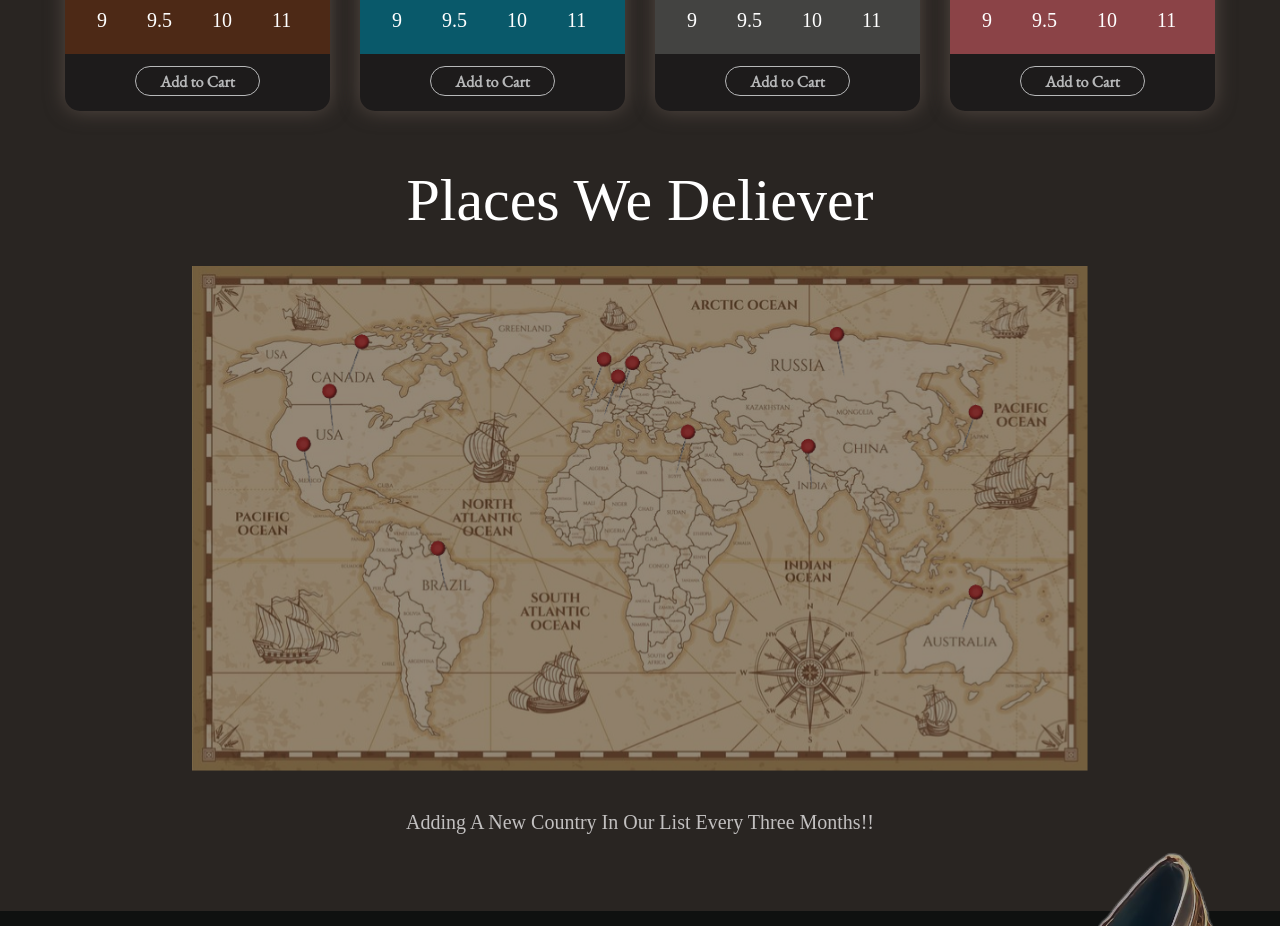
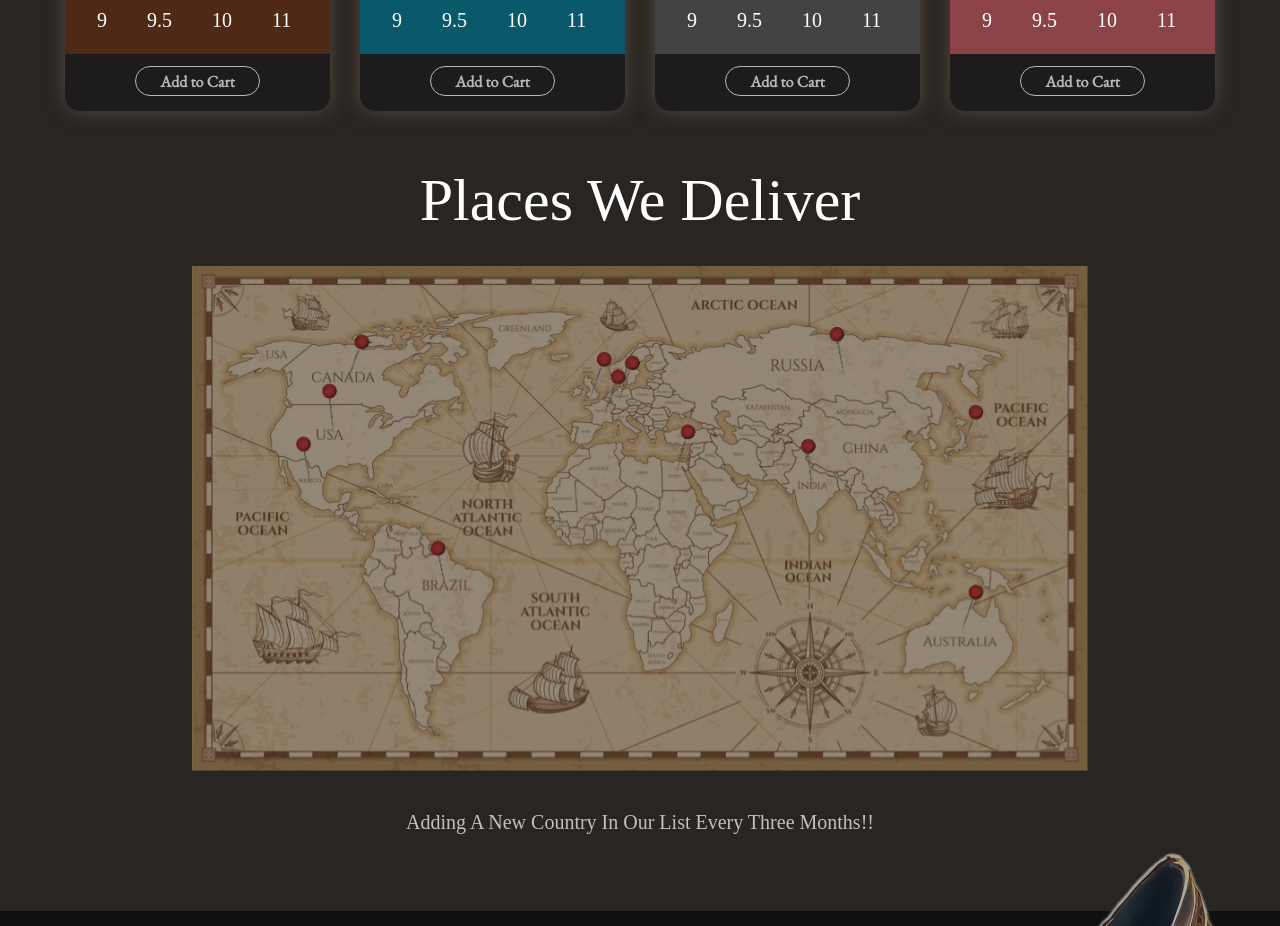
Before and after one commit to shreyash3087/SDCHackathonWebpage-23BCE10931, a plain HTML site: page Index.html in a window 1280 px wide. Shown: the part 1286-2212 px from the top of the page. Drawn offline with nearby package versions, Linux system fonts and the light colour scheme; a web font is replaced by a local one.

Commit message:
Corrected A Spelling Error

```diff
--- a/Index.html
+++ b/Index.html
@@ -165,7 +165,7 @@
         </div>
         <div class="delivery">
             <div class="delivery_title">
-                Places We Deliever
+                Places We Deliver
             </div>
             <div class="world_map"><img src="Images/World_Map.png" alt="World_map"></div>
             <div class="delivery_content">
```
